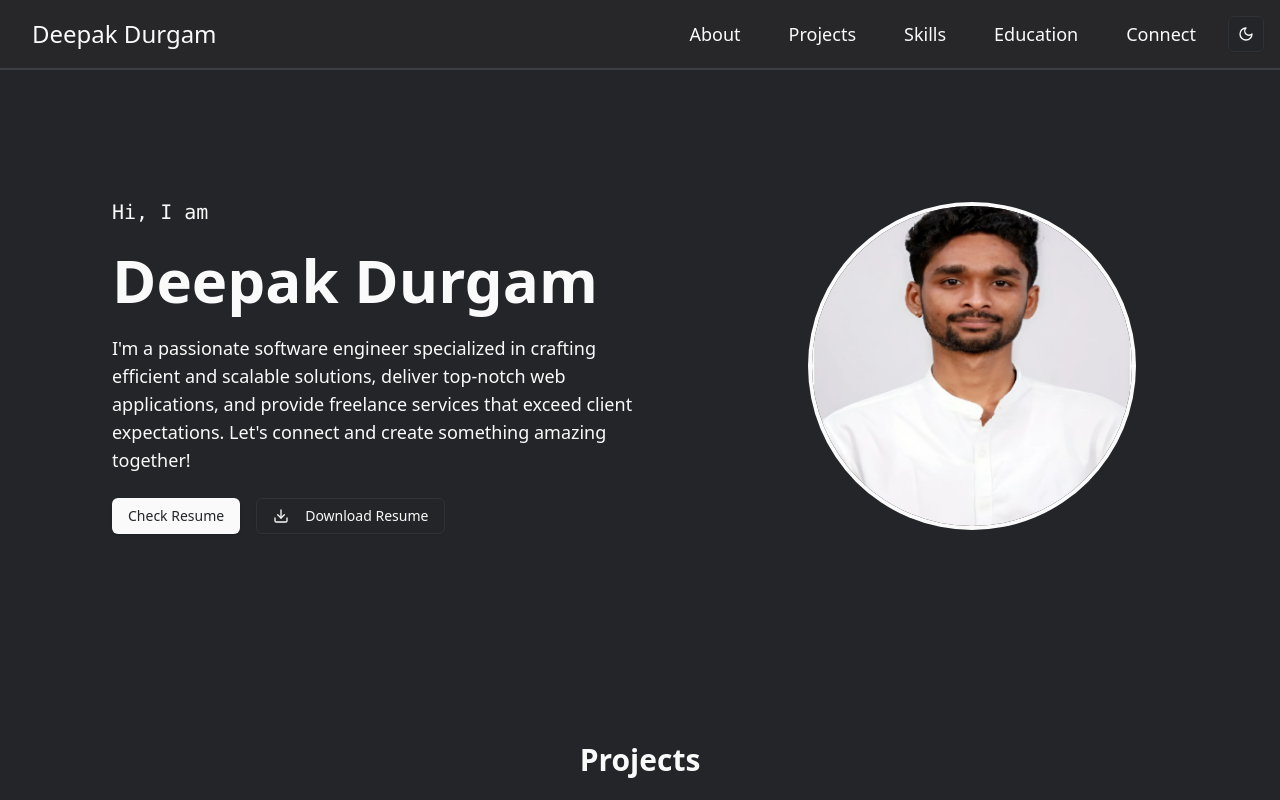
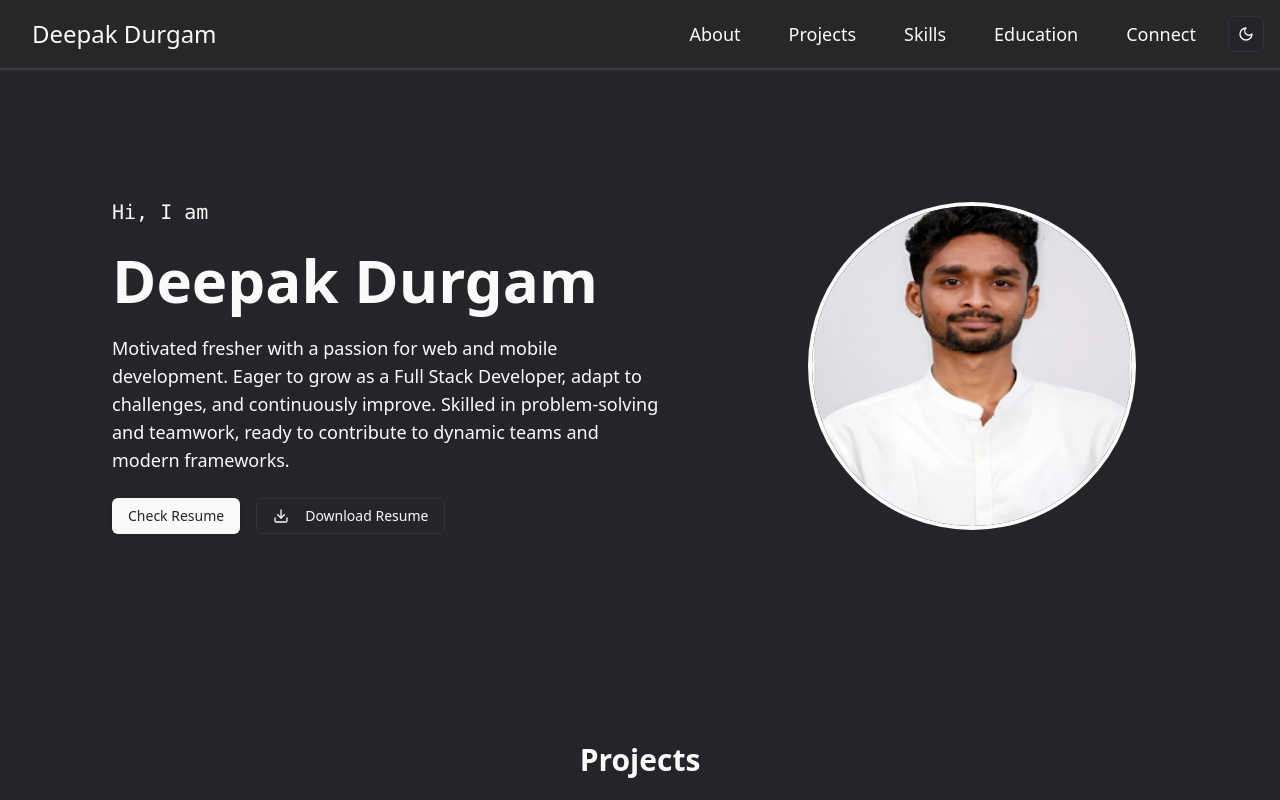
Before and after one commit to dDeepak26/portfolio, a React (Vite) app: page / in a window 1280 px wide. Shown: the top 800 px of the page. Built offline with nearby package versions, Linux system fonts and the light colour scheme.

Commit message:
some changes

```diff
--- a/src/data/data.ts
+++ b/src/data/data.ts
@@ -1,6 +1,6 @@
 export const aboutData = {
   name: "Deepak Durgam",
-  bio: "I'm a passionate software engineer specialized in crafting efficient and scalable solutions, deliver top-notch web applications, and provide freelance services that exceed client expectations. Let's connect and create something amazing together!",
+  bio: "Motivated fresher with a passion for web and mobile development. Eager to grow as a Full Stack Developer, adapt to challenges, and continuously improve. Skilled in problem-solving and teamwork, ready to contribute to dynamic teams and modern frameworks.",
   resumeLink:
     "https://drive.google.com/file/d/1Jpv_xAXlh8qmO16XmbtTYAYTCyJHjtXY/view?usp=sharing",
 };
```
